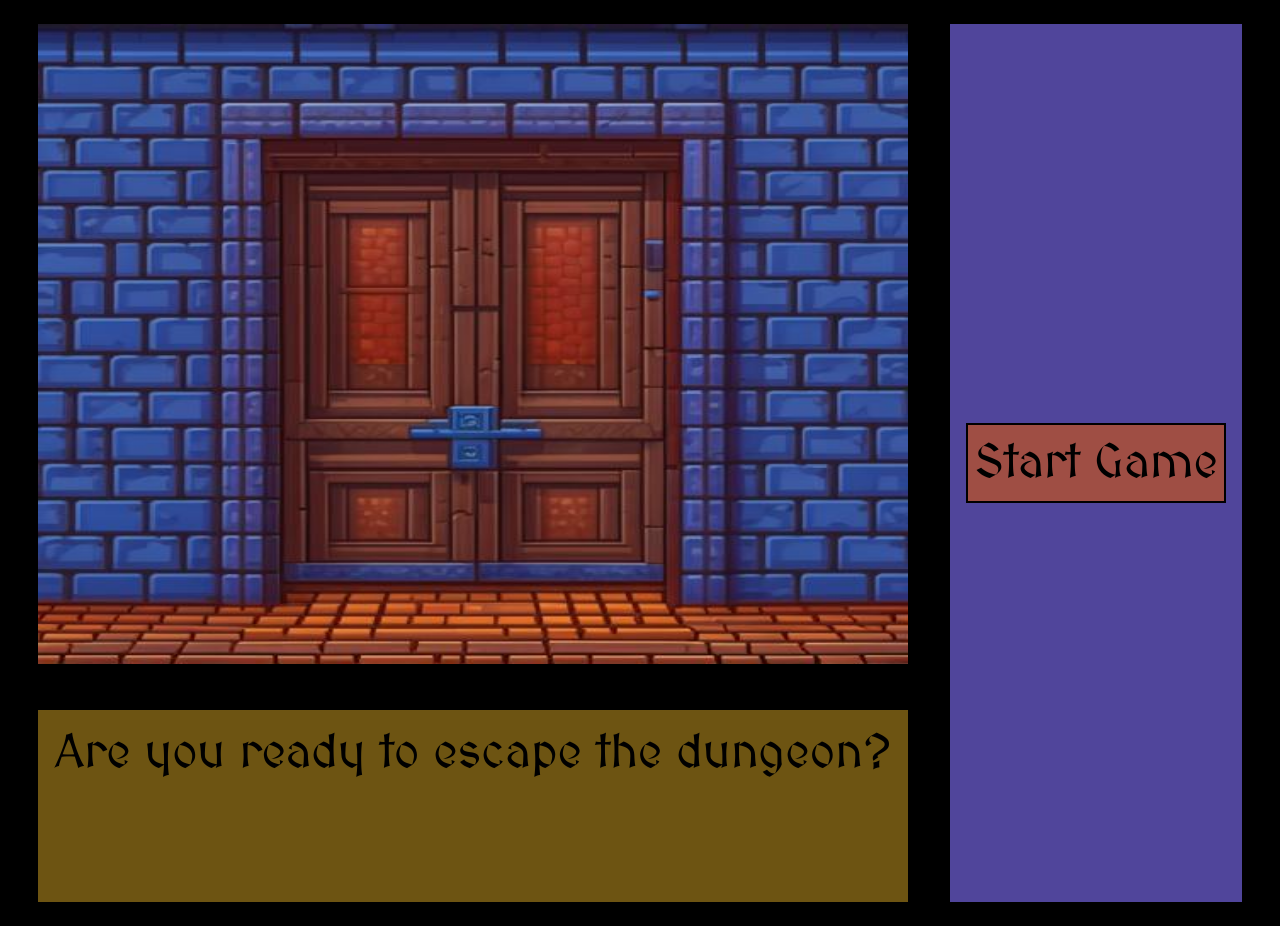
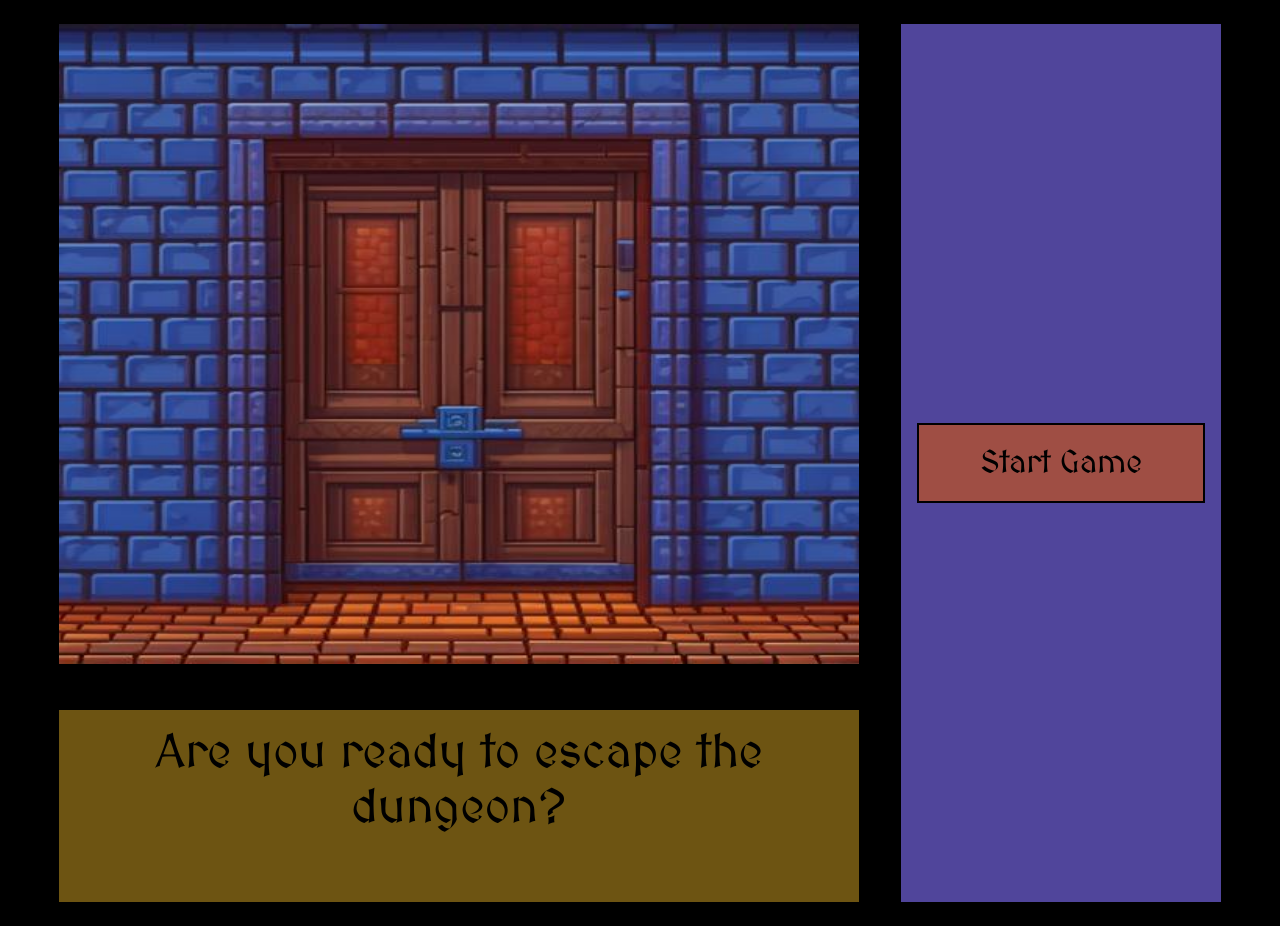
Before and after one commit to PoppyRed91/dungeon-game, a plain HTML site: page index.html in a window 1280 px wide. Drawn offline with Linux system fonts and the light colour scheme.

Commit message:
css edit

```diff
--- a/script.js
+++ b/script.js
@@ -357,7 +357,7 @@ function youWon(photoEl, descriptionEl, controlsEl) {
     removeChildren(photoEl, descriptionEl, controlsEl);
     // photo
     let youWonImage = document.createElement("img");
-    youWonImage.src = "./images/startGame.jpg";
+    youWonImage.src = "./images/youWon.jpg";
 
     photoEl.appendChild(youWonImage);
     youWonImage.setAttribute("class", "photo-attributes");
--- a/style.css
+++ b/style.css
@@ -17,6 +17,7 @@
 .photo {
     grid-column: 1;
     margin: 1rem;
+    width: 50rem;
 }
 
 .controls {
@@ -27,6 +28,7 @@
     flex-direction: column;
     justify-content: center;
     margin: 1rem;
+    width: 20rem;
 }
 
 .description {
@@ -35,6 +37,7 @@
     grid-row: 2;
     height: 12rem;
     margin: 1rem;
+    width: 50rem;
 }
 
 .photo-attributes {
@@ -51,7 +54,7 @@
 
 .controls-button {
     font-family: 'MedievalSharp', cursive;
-    font-size: 3rem;
+    font-size: 2rem;
     height: 5rem;
     background-color: #9f4e44;
     color: #000000;
```
Also changed, not shown: images/youWon.jpg (added).
